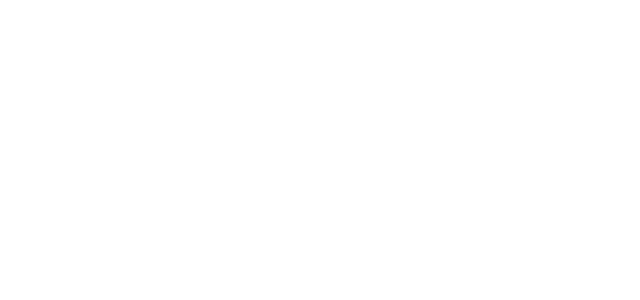
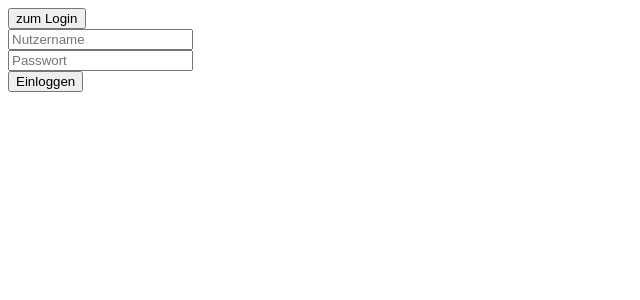
Before and after one commit to stedo005/stedo-capstone, a React (Create React App) app in the folder frontend/: page /login in a window 1280 px wide. Before the commit this address had no page. Shown: the top 300 px of the page, without its empty margins (0-640 px from the left). Built offline with nearby package versions, Linux system fonts and the light colour scheme.

Commit message:
login form

```diff
--- a/frontend/src/App.tsx
+++ b/frontend/src/App.tsx
@@ -1,12 +1,15 @@
 import React from 'react';
-import { Outlet } from 'react-router-dom';
+import {Link, Outlet} from 'react-router-dom';
+import {useTranslation} from "react-i18next";
 
 function App() {
+
+    const {t} = useTranslation()
 
     return (
         <div>
             <div>
-                Hallo
+                <Link to={"login"}><button>{t("zum Login")}</button></Link>
             </div>
             <Outlet />
         </div>
--- /dev/null
+++ b/frontend/src/Login/Login.tsx
@@ -0,0 +1,24 @@
+import {useTranslation} from "react-i18next";
+import {useState} from "react";
+
+
+const Login = () => {
+
+    const {t} = useTranslation()
+
+    const [username, setUsername] = useState("")
+    const [password, setPassword] = useState("")
+
+    return (
+
+        <div>
+            <input type={"text"} placeholder={t("Nutzername")}  value={username} onChange={event => setUsername(event.target.value)}/><br/>
+            <input type={"password"} placeholder={t("Passwort")}  value={password} onChange={event => setPassword(event.target.value)}/><br/>
+            <button>{t("Einloggen")}</button>
+        </div>
+
+    )
+
+}
+
+export default Login
--- a/frontend/src/index.tsx
+++ b/frontend/src/index.tsx
@@ -3,6 +3,7 @@ import ReactDOM from 'react-dom';
 import App from './App';
 import reportWebVitals from './reportWebVitals';
 import {BrowserRouter, Route, Routes} from "react-router-dom";
+import Login from './Login/Login';
 
 ReactDOM.render(
     <React.StrictMode>
@@ -10,7 +11,7 @@ ReactDOM.render(
             <BrowserRouter>
                 <Routes>
                     <Route path="/" element={<App />}>
-
+                        <Route path={"/login"} element={<Login />}/>
                     </Route>
                 </Routes>
             </BrowserRouter>
```
Also changed, not shown: frontend/src/Login/login.tsx (deleted, +0 -18 lines).
